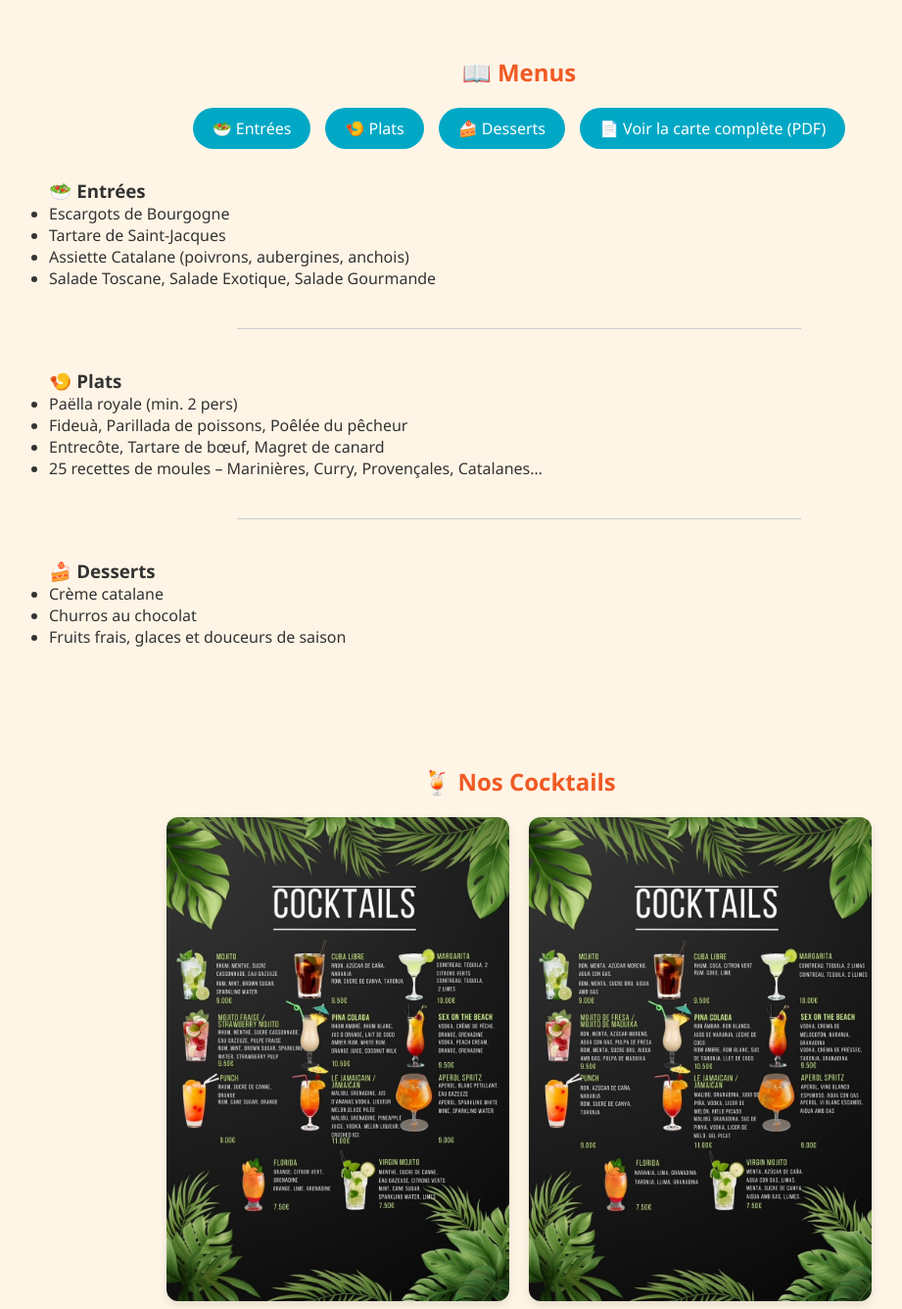
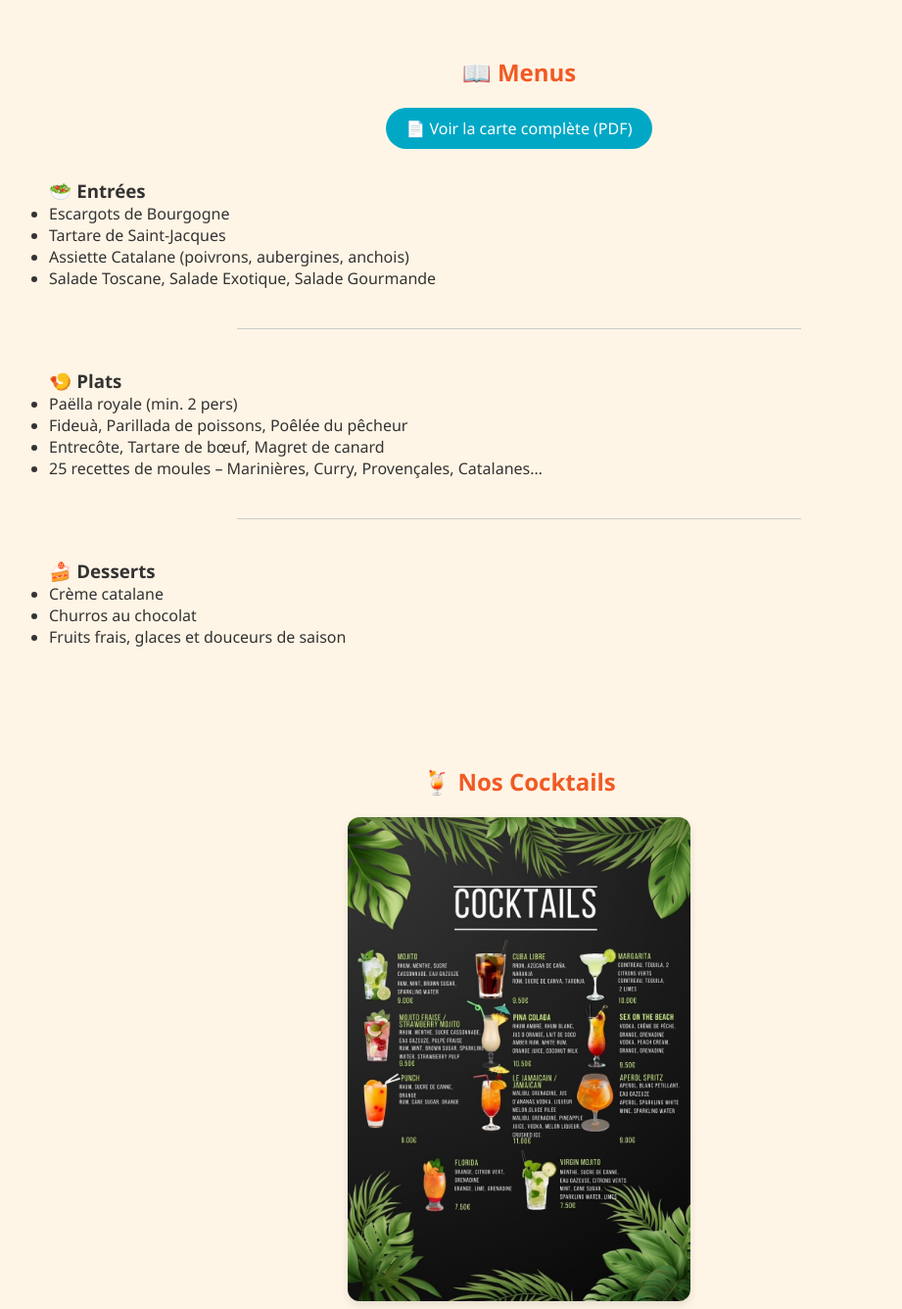
Before and after one commit to LeSableDor/LeSableDor, a plain HTML site: page index.html in a window 1280 px wide. Shown: the part 976-2312 px from the top of the page at 98% size, without its empty margins (110-1031 px from the left). Drawn offline with Linux system fonts and the light colour scheme.

Commit message:
Update index.html

```diff
--- a/index.html
+++ b/index.html
@@ -62,9 +62,7 @@
     }
     .menu-links {
       display: flex;
-      flex-wrap: wrap;
       justify-content: center;
-      gap: 15px;
       margin-bottom: 30px;
     }
     .menu-links a {
@@ -132,9 +130,6 @@
 <section id="menus">
   <h2>📖 Menus</h2>
   <div class="menu-links">
-    <a href="#entrees">🥗 Entrées</a>
-    <a href="#plats">🍤 Plats</a>
-    <a href="#desserts">🍰 Desserts</a>
     <a href="La carte.pdf" download>📄 Voir la carte complète (PDF)</a>
   </div>
 
@@ -170,10 +165,7 @@
   <h2>🍹 Nos Cocktails</h2>
   <div class="gallery">
     <a href="PHOTO-2025-04-14-19-16-20.jpg" target="_blank">
-      <img src="PHOTO-2025-04-14-19-16-20.jpg" alt="Cocktail 1" />
-    </a>
-    <a href="PHOTO-2025-04-14-19-16-21.jpg" target="_blank">
-      <img src="PHOTO-2025-04-14-19-16-21.jpg" alt="Cocktail 2" />
+      <img src="PHOTO-2025-04-14-19-16-20.jpg" alt="Cocktail" />
     </a>
   </div>
 </section>
```
